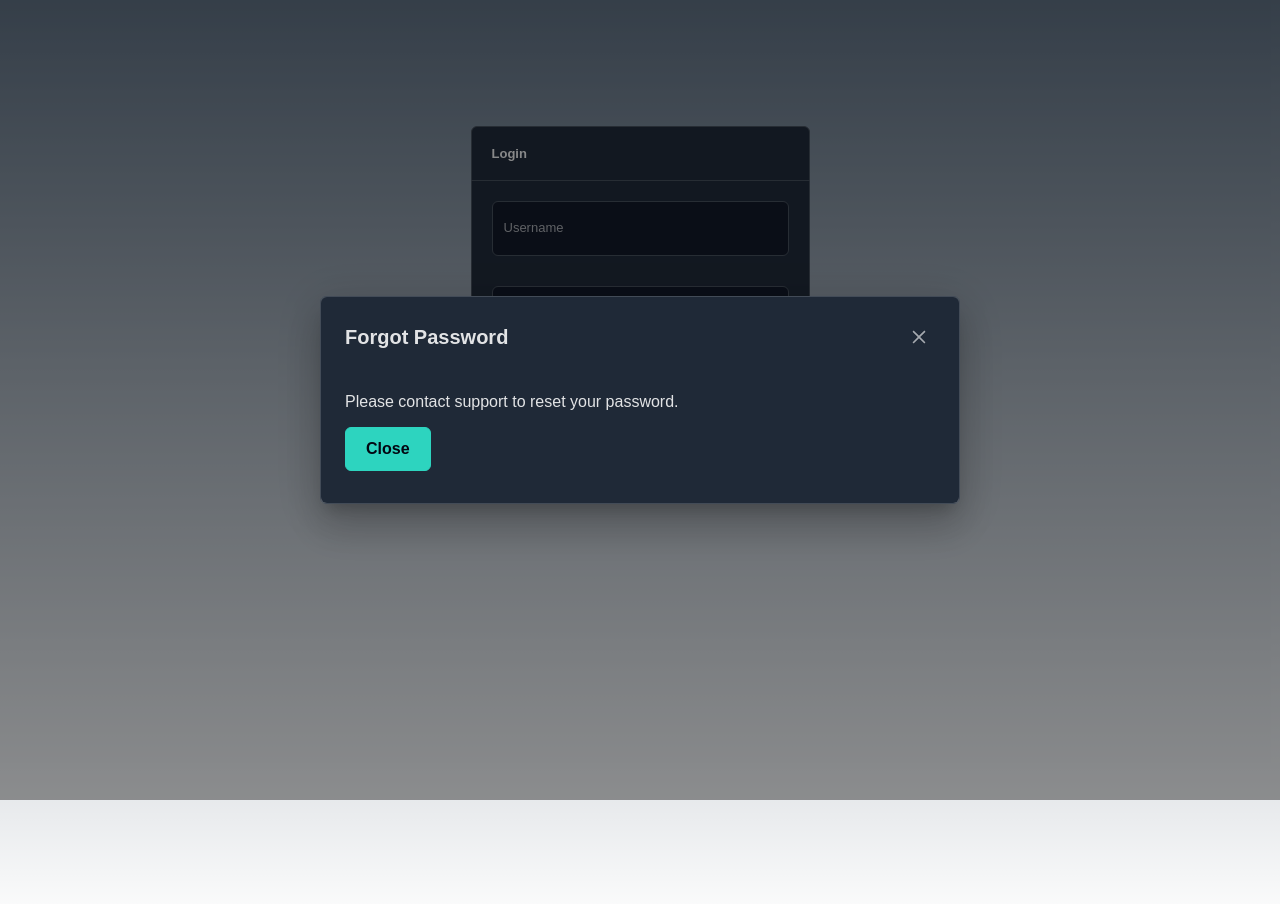
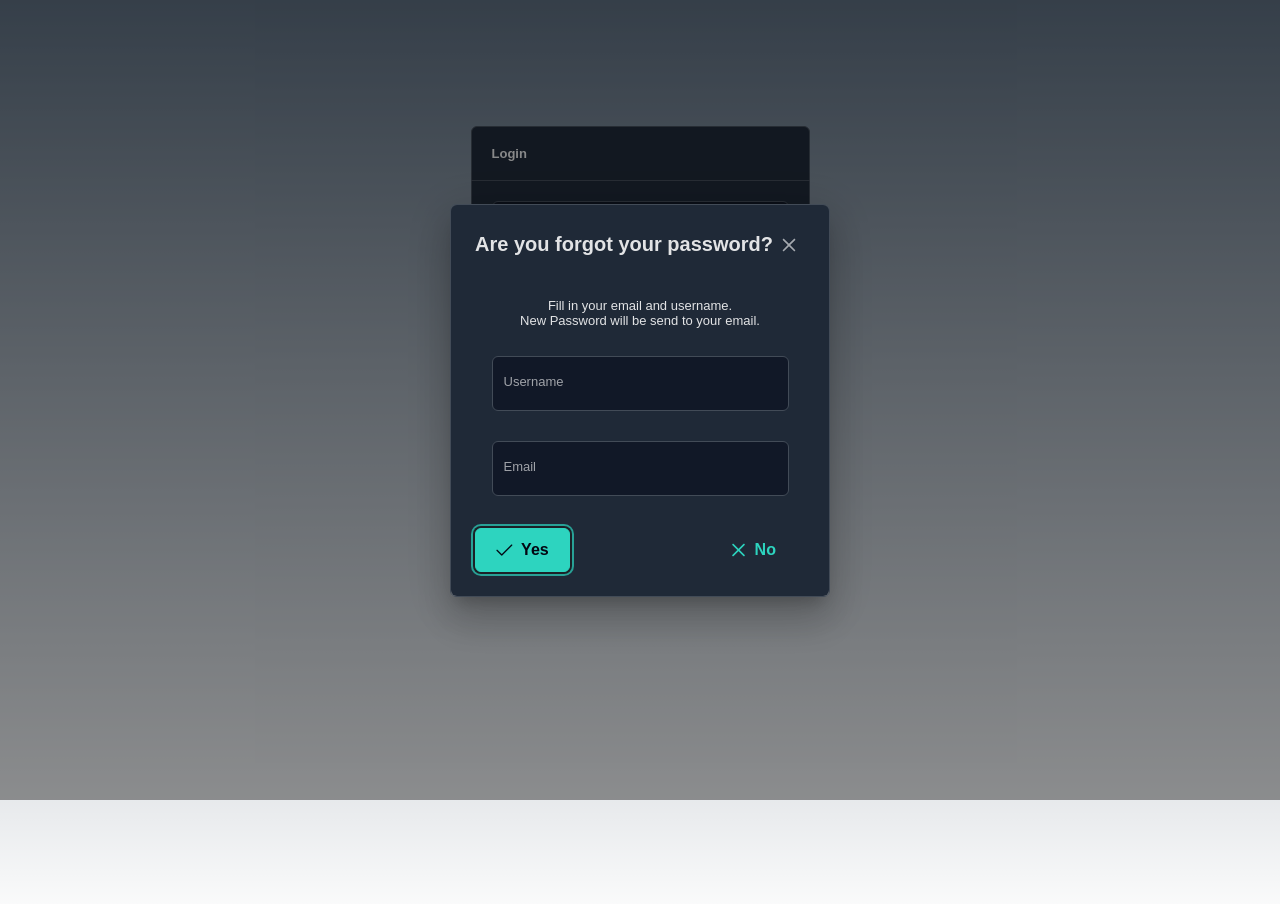
Before and after one commit to Leong15/myFitness-web, a Next.js app: page /login in a window 1280 px wide. Both pictures are taken after a click on the button "Forget Password?". Shown: the top 904 px of the page. Built offline with nearby package versions, Linux system fonts and the light colour scheme; no server answers; a web font is replaced by a local one.

Commit message:
login page and forget pw dialog(only UI not fetch function)

```diff
--- /dev/null
+++ b/share/component/forgetPassword_dialog/ForgetPassword_dialog.tsx
@@ -0,0 +1,136 @@
+import { Button } from "primereact/button";
+import { Dialog } from "primereact/dialog";
+import { InputText } from "primereact/inputtext";
+import { Controller, useForm } from "react-hook-form";
+import { zodResolver } from "@hookform/resolvers/zod";
+import { z } from "zod";
+import styles from '../../css/ChangePasswordDialog.module.css';
+
+const endpoint = "http://localhost:3000/";
+
+interface FormData {
+  username: string;
+  email: string;
+}
+
+interface ForgetPasswordDialogProps {
+    open: boolean;
+    onClose: () => void;
+  }
+
+  const forgetPWSchema = z
+    .object({
+      username: z.string().min(1, "Username is required"),
+      email: z.string().min(1, "Email is required"),
+    })
+
+type ForgetPWFormData = z.infer<typeof forgetPWSchema>;
+
+async function forgetPassword() {
+
+  // try {
+  //   const res = await axios.post(`${endpoint}/forget_password`, {
+  //     credentials
+  //   }, {withCredentials: true});
+  //   setUsername('');
+  //   setEmail('');
+  //   forgetShow();
+  //   return res;
+  // } catch (error) {
+  //   setUsername('');
+  //   setEmail('');
+  //   forgetErrorShow();
+  //   console.log(error);
+  // }
+}
+// const forgetShow = () => {
+//   toast.current?.show({
+//     severity: "success",
+//     summary: "New Password will sent to your email",
+//   })
+// };
+// const forgetErrorShow = () => {
+//   toast.current?.show({
+//     severity: "error",
+//     summary: "Account not found",
+//   })
+// };
+
+// const show = () => {
+//   toast.current?.show({
+//     severity: "error",
+//     summary: "Wrong Username or Password",
+//     detail: form.getValues("username"),
+//   })
+// };
+
+function ForgetPassword_dialog(props: ForgetPasswordDialogProps) {
+  const { onClose, open } = props;
+
+  const defaultValues: FormData = { username: "", email: "" };
+  const form = useForm<ForgetPWFormData>({ resolver: zodResolver(forgetPWSchema),defaultValues });
+  const { control, formState: { errors }, handleSubmit,reset } = form;
+
+  const forgetfooterContent = (
+    <div style={{display:'flex',  justifyContent: 'space-between'}}>
+      <Button label="Yes" icon="pi pi-check" type="submit" form="forgetPWform" autoFocus />
+      <Button label="No" icon="pi pi-times" onClick={() => {reset();onClose();}} className="p-button-text" />
+    </div>
+  );
+
+  return(
+    <Dialog header="Are you forgot your password?" visible={open} style={{ fontSize: '13px', textAlign:'center'}} onHide={() => onClose()} footer={forgetfooterContent}>
+        <p className="m-0">
+          Fill in your email and username. <br/>
+          New Password will be send to your email.
+        </p>
+        <br/>
+        <form id="forgetPWform" onSubmit={handleSubmit(forgetPassword)} style={{ textAlign: "center" }}>
+          <Controller
+            name="username"
+            control={control}
+            rules={{ required: "Username is required." }}
+            render={({ field }) => (
+              <>
+                <span className="p-float-label" style={{ display: "inline-flex" }}>
+                  <InputText
+                    {...field}
+                    className="p-inputtext-lg"
+                    value={field.value}
+                    onChange={(e) => field.onChange(e.target.value)}
+                  />
+                  <label htmlFor={field.name}>Username</label>
+                </span>
+                <br />
+                {errors.username && <div className={styles.error}>{errors.username.message}</div>}
+              </>
+            )}
+          />
+          <br />
+          <br />
+          <Controller
+            name="email"
+            control={control}
+            rules={{ required: "Email is required." }}
+            render={({ field }) => (
+              <>
+                <span className="p-float-label" style={{ display: "inline-flex" }}>
+                  <InputText
+                    {...field}
+                    className="p-inputtext-lg"
+                    value={field.value}
+                    onChange={(e) => field.onChange(e.target.value)}
+                  />
+                  <label htmlFor={field.name}>Email</label>
+                </span>
+                <br />
+                {errors.email && <div className={styles.error}>{errors.email.message}</div>}
+              </>
+            )}
+          />
+        </form>
+    </Dialog>
+  )
+}
+
+export default ForgetPassword_dialog
--- a/share/component/login_panel/login_panel.tsx
+++ b/share/component/login_panel/login_panel.tsx
@@ -11,13 +11,14 @@ import React, { useEffect, useRef } from "react";
 import { Controller, useForm } from "react-hook-form";
 import { useRouter } from "next/navigation";
 import { signIn, useSession } from "next-auth/react";
+import ForgetPassword_dialog from "../forgetPassword_dialog/ForgetPassword_dialog";
 
 interface FormData {
   username: string;
   password: string;
 }
 
-const endpoint = "http://localhost";
+
 
 function Login_Panel() {
   const toast = useRef<Toast>(null);
@@ -43,8 +44,6 @@ function Login_Panel() {
       username: data.username,
       password: data.password,
     });
-
-    console.log(data);
 
     if (result?.error) {
       toast.current?.show({
@@ -148,16 +147,8 @@ function Login_Panel() {
         </form>
       </Panel>
 
-      {/* Forget Password Dialog */}
-      <Dialog
-        header="Forgot Password"
-        visible={forgetDialogVisible}
-        style={{ width: "50vw" }}
-        onHide={handleClose}
-      >
-        <p>Please contact support to reset your password.</p>
-        <Button label="Close" onClick={handleClose} />
-      </Dialog>
+
+      <ForgetPassword_dialog open={forgetDialogVisible} onClose={handleClose}/>
     </div>
   );
 }
```
Also changed, not shown: share/component/forgetPassword_dialog/ForgetPassword.tsx (deleted, +0 -62 lines).
